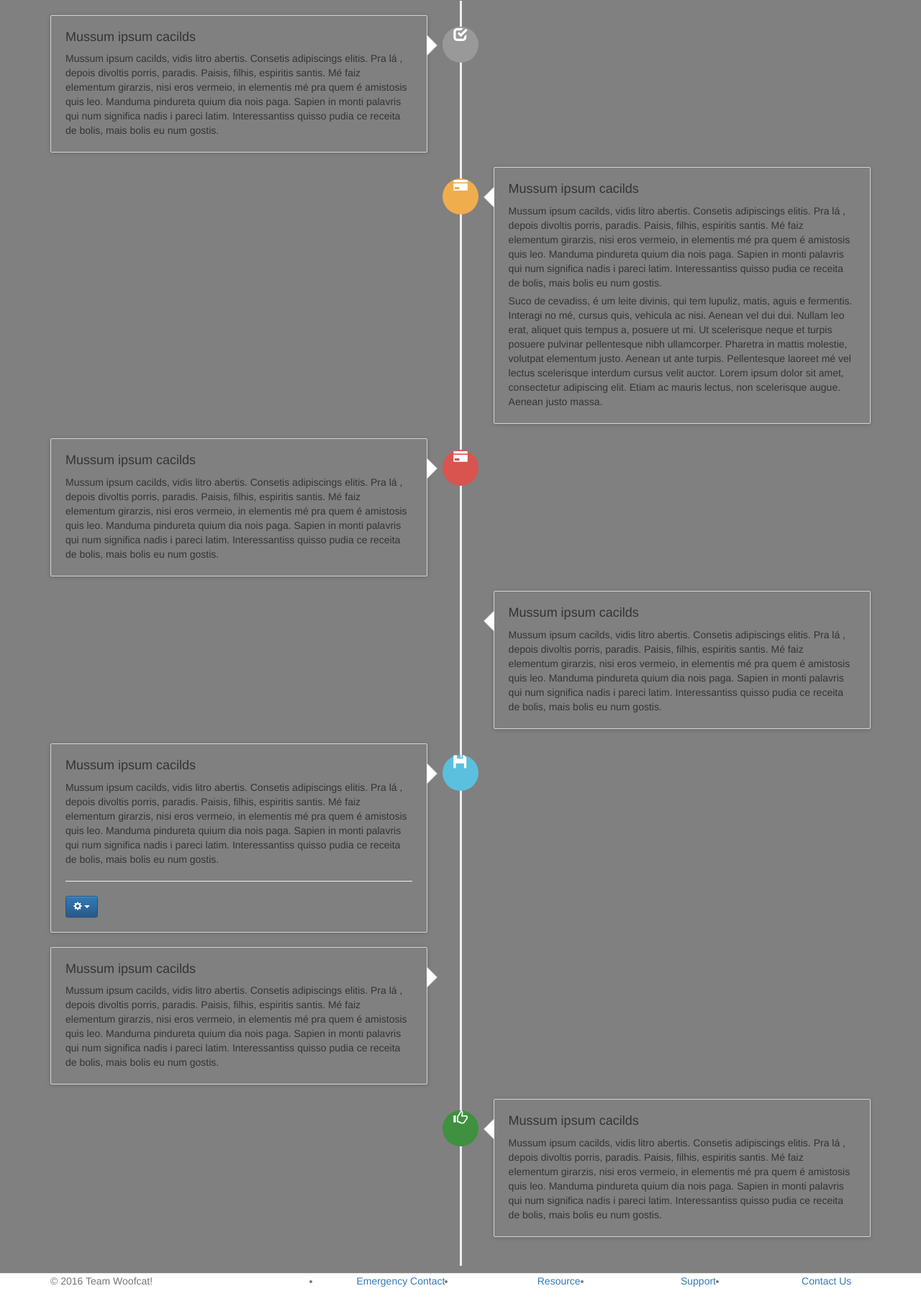
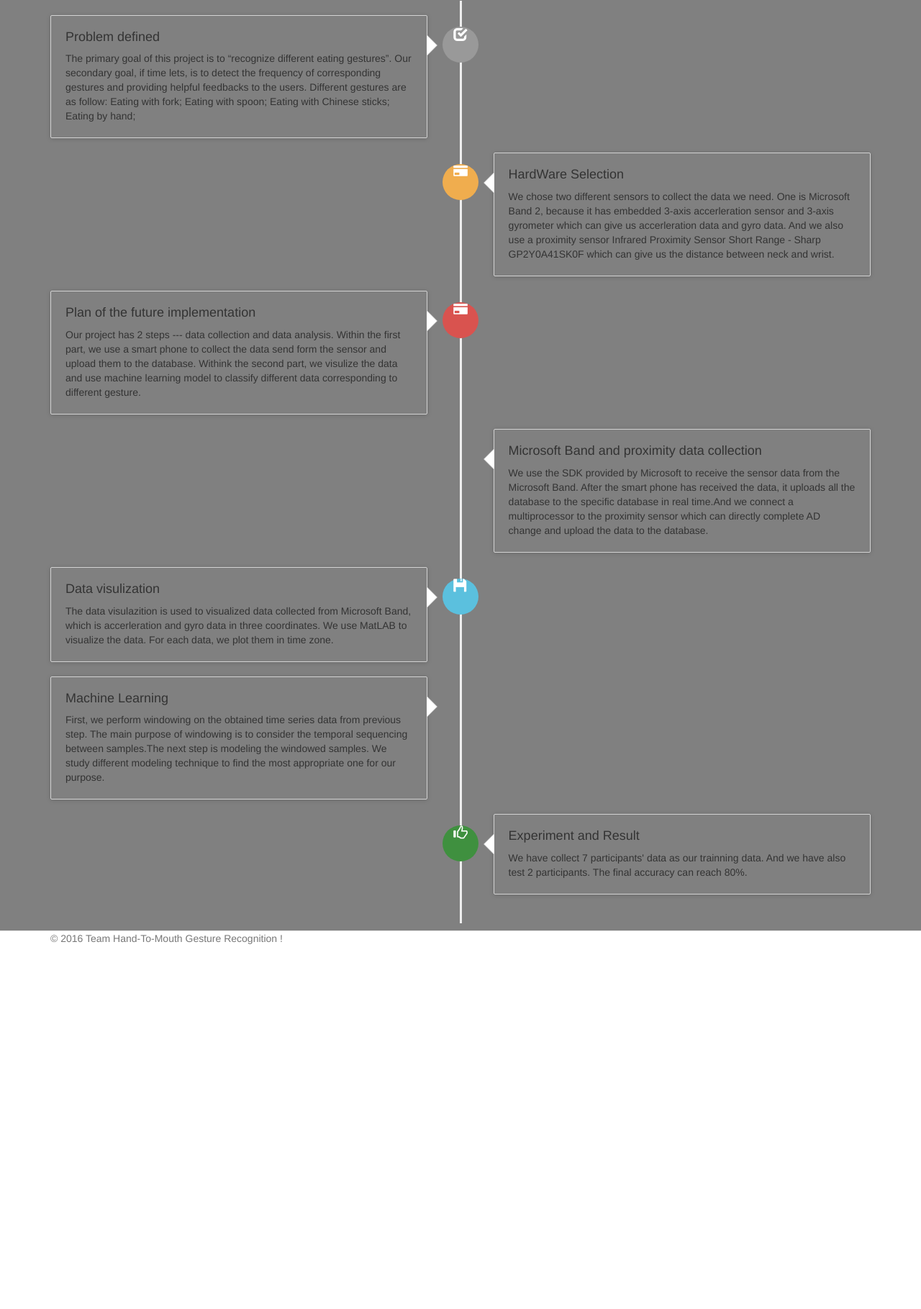
Before and after one commit to caffery24/mHealthPoject---WebPresentation, a plain HTML site: page process.html in a window 1280 px wide. Shown: the part 120-1939 px from the top of the page at 72% size. After the commit the page ends 1463 px from the top, so only its background shows below. Drawn offline with nearby package versions, Linux system fonts and the light colour scheme.

Commit message:
upload the web and finalize the web

```diff
--- a/process.html
+++ b/process.html
@@ -1,6 +1,8 @@
 <!-- IE Edge Meta Tag -->
 <meta http-equiv="X-UA-Compatible" content="IE=edge">
 <!-- Viewport -->
+<meta http-equiv="Content-Type" content="text/html;charset=UTF-8">
+
 <meta name="viewport" content="width=device-width, initial-scale=1">
 <!-- Minified CSS -->
 <link rel="stylesheet" href="https://maxcdn.bootstrapcdn.com/bootstrap/3.3.5/css/bootstrap.min.css">
@@ -46,12 +48,17 @@
       <div class="timeline-badge"><i class="glyphicon glyphicon-check"></i></div>
       <div class="timeline-panel">
         <div class="timeline-heading">
-          <h4 class="timeline-title">Mussum ipsum cacilds</h4>
+          <h4 class="timeline-title">Problem defined </h4>
 
         </div>
         <div class="timeline-body">
-          <p>Mussum ipsum cacilds, vidis litro abertis. Consetis adipiscings elitis. Pra lá , depois divoltis porris, paradis. Paisis, filhis, espiritis santis. Mé faiz elementum girarzis, nisi eros vermeio, in elementis mé pra quem é amistosis quis leo.
-            Manduma pindureta quium dia nois paga. Sapien in monti palavris qui num significa nadis i pareci latim. Interessantiss quisso pudia ce receita de bolis, mais bolis eu num gostis.</p>
+          <p>The primary goal of this project is to “recognize different eating gestures”. Our secondary goal, if time lets, is to detect the frequency of corresponding gestures and providing helpful feedbacks to the users.
+          Different gestures are as follow:
+           Eating with fork;
+           Eating with spoon;
+           Eating with Chinese sticks;
+           Eating by hand;
+</p>
         </div>
       </div>
     </li>
@@ -59,14 +66,10 @@
       <div class="timeline-badge warning"><i class="glyphicon glyphicon-credit-card"></i></div>
       <div class="timeline-panel">
         <div class="timeline-heading">
-          <h4 class="timeline-title">Mussum ipsum cacilds</h4>
+          <h4 class="timeline-title">HardWare Selection </h4>
         </div>
         <div class="timeline-body">
-          <p>Mussum ipsum cacilds, vidis litro abertis. Consetis adipiscings elitis. Pra lá , depois divoltis porris, paradis. Paisis, filhis, espiritis santis. Mé faiz elementum girarzis, nisi eros vermeio, in elementis mé pra quem é amistosis quis leo.
-            Manduma pindureta quium dia nois paga. Sapien in monti palavris qui num significa nadis i pareci latim. Interessantiss quisso pudia ce receita de bolis, mais bolis eu num gostis.</p>
-          <p>Suco de cevadiss, é um leite divinis, qui tem lupuliz, matis, aguis e fermentis. Interagi no mé, cursus quis, vehicula ac nisi. Aenean vel dui dui. Nullam leo erat, aliquet quis tempus a, posuere ut mi. Ut scelerisque neque et turpis posuere
-            pulvinar pellentesque nibh ullamcorper. Pharetra in mattis molestie, volutpat elementum justo. Aenean ut ante turpis. Pellentesque laoreet mé vel lectus scelerisque interdum cursus velit auctor. Lorem ipsum dolor sit amet, consectetur adipiscing
-            elit. Etiam ac mauris lectus, non scelerisque augue. Aenean justo massa.</p>
+          <p>We chose two different sensors to collect the data we need. One is Microsoft Band 2, because it has embedded 3-axis accerleration sensor and 3-axis gyrometer which can give us accerleration data and gyro data. And we also use a proximity sensor Infrared Proximity Sensor Short Range - Sharp GP2Y0A41SK0F  which can give us the distance between neck and wrist.</p>
         </div>
       </div>
     </li>
@@ -74,22 +77,20 @@
       <div class="timeline-badge danger"><i class="glyphicon glyphicon-credit-card"></i></div>
       <div class="timeline-panel">
         <div class="timeline-heading">
-          <h4 class="timeline-title">Mussum ipsum cacilds</h4>
+          <h4 class="timeline-title">Plan of the future implementation</h4>
         </div>
         <div class="timeline-body">
-          <p>Mussum ipsum cacilds, vidis litro abertis. Consetis adipiscings elitis. Pra lá , depois divoltis porris, paradis. Paisis, filhis, espiritis santis. Mé faiz elementum girarzis, nisi eros vermeio, in elementis mé pra quem é amistosis quis leo.
-            Manduma pindureta quium dia nois paga. Sapien in monti palavris qui num significa nadis i pareci latim. Interessantiss quisso pudia ce receita de bolis, mais bolis eu num gostis.</p>
+          <p>Our project has 2 steps --- data collection and data analysis. Within the first part, we use a smart phone to collect the data send form the sensor and upload them to the database. Withink the second part, we visulize the data and use machine learning model to classify different data corresponding to different gesture.</p>
         </div>
       </div>
     </li>
     <li class="timeline-inverted">
       <div class="timeline-panel">
         <div class="timeline-heading">
-          <h4 class="timeline-title">Mussum ipsum cacilds</h4>
+          <h4 class="timeline-title">Microsoft Band and proximity data collection </h4>
         </div>
         <div class="timeline-body">
-          <p>Mussum ipsum cacilds, vidis litro abertis. Consetis adipiscings elitis. Pra lá , depois divoltis porris, paradis. Paisis, filhis, espiritis santis. Mé faiz elementum girarzis, nisi eros vermeio, in elementis mé pra quem é amistosis quis leo.
-            Manduma pindureta quium dia nois paga. Sapien in monti palavris qui num significa nadis i pareci latim. Interessantiss quisso pudia ce receita de bolis, mais bolis eu num gostis.</p>
+          <p>We use the SDK provided by Microsoft to receive the sensor data from the Microsoft Band. After the smart phone has received the data, it uploads all the database to the specific database in real time.And we connect a multiprocessor to the proximity sensor which can directly complete AD change and upload the data to the database.</p>
         </div>
       </div>
     </li>
@@ -97,35 +98,20 @@
       <div class="timeline-badge info"><i class="glyphicon glyphicon-floppy-disk"></i></div>
       <div class="timeline-panel">
         <div class="timeline-heading">
-          <h4 class="timeline-title">Mussum ipsum cacilds</h4>
+          <h4 class="timeline-title">Data visulization </h4>
         </div>
         <div class="timeline-body">
-          <p>Mussum ipsum cacilds, vidis litro abertis. Consetis adipiscings elitis. Pra lá , depois divoltis porris, paradis. Paisis, filhis, espiritis santis. Mé faiz elementum girarzis, nisi eros vermeio, in elementis mé pra quem é amistosis quis leo.
-            Manduma pindureta quium dia nois paga. Sapien in monti palavris qui num significa nadis i pareci latim. Interessantiss quisso pudia ce receita de bolis, mais bolis eu num gostis.</p>
-          <hr>
-          <div class="btn-group">
-            <button type="button" class="btn btn-primary btn-sm dropdown-toggle" data-toggle="dropdown">
-              <i class="glyphicon glyphicon-cog"></i> <span class="caret"></span>
-            </button>
-            <ul class="dropdown-menu" role="menu">
-              <li><a href="#">Action</a></li>
-              <li><a href="#">Another action</a></li>
-              <li><a href="#">Something else here</a></li>
-              <li class="divider"></li>
-              <li><a href="#">Separated link</a></li>
-            </ul>
-          </div>
+          <p>The data visulazition is used to visualized data collected from Microsoft Band, which is accerleration and gyro data in three coordinates. We use MatLAB to visualize the data. For each data, we plot them in time zone.</p>
         </div>
       </div>
     </li>
     <li>
       <div class="timeline-panel">
         <div class="timeline-heading">
-          <h4 class="timeline-title">Mussum ipsum cacilds</h4>
+          <h4 class="timeline-title">Machine Learning</h4>
         </div>
         <div class="timeline-body">
-          <p>Mussum ipsum cacilds, vidis litro abertis. Consetis adipiscings elitis. Pra lá , depois divoltis porris, paradis. Paisis, filhis, espiritis santis. Mé faiz elementum girarzis, nisi eros vermeio, in elementis mé pra quem é amistosis quis leo.
-            Manduma pindureta quium dia nois paga. Sapien in monti palavris qui num significa nadis i pareci latim. Interessantiss quisso pudia ce receita de bolis, mais bolis eu num gostis.</p>
+          <p>First, we perform windowing on the obtained time series data from previous step. The main purpose of windowing is to consider the temporal sequencing between samples.The next step is modeling the windowed samples. We study different modeling technique to find the most appropriate one for our purpose. </p>
         </div>
       </div>
     </li>
@@ -133,11 +119,10 @@
       <div class="timeline-badge success"><i class="glyphicon glyphicon-thumbs-up"></i></div>
       <div class="timeline-panel">
         <div class="timeline-heading">
-          <h4 class="timeline-title">Mussum ipsum cacilds</h4>
+          <h4 class="timeline-title">Experiment and Result</h4>
         </div>
         <div class="timeline-body">
-          <p>Mussum ipsum cacilds, vidis litro abertis. Consetis adipiscings elitis. Pra lá , depois divoltis porris, paradis. Paisis, filhis, espiritis santis. Mé faiz elementum girarzis, nisi eros vermeio, in elementis mé pra quem é amistosis quis leo.
-            Manduma pindureta quium dia nois paga. Sapien in monti palavris qui num significa nadis i pareci latim. Interessantiss quisso pudia ce receita de bolis, mais bolis eu num gostis.</p>
+          <p>We have collect 7 participants' data as our trainning data. And we have also test 2 participants. The final accuracy can reach 80%.</p>
         </div>
       </div>
     </li>
@@ -147,21 +132,8 @@
         <footer class="footer">
         <div class="container">
             <div class="row">
-                <p class="col-xs-4">&copy; 2016 Team Woofcat!</p>
-                <ul class="text-right">
-                    <li class="col-xs-2">
-                        <a href="#">Emergency Contact</a>
-                    </li>
-                    <li class="col-xs-2">
-                        <a href="#">Resource</a>
-                    </li>
-                    <li class="col-xs-2">
-                        <a href="#">Support</a>
-                    </li>
-                    <li class="col-xs-2">
-                        <a href="#">Contact Us</a>
-                    </li>
-                </ul>
+                           <p class="col-xs-4">&copy; 2016 Team Hand-To-Mouth Gesture Recognition !</p>
+
             </div>
         </div>
     </footer>
--- a/style.css
+++ b/style.css
@@ -207,7 +207,21 @@ div#mainpage-search {
     margin-bottom: 0px;
 
 }
+div#source {
+  width: 100%;
+    height: 600px;
+    margin: 0 0 0 0;
+    padding: 0 0 0 100;
+    background-color: darkgray;
 
+}
+div#desc {
+    height: 600px;
+    margin-bottom: 0px;
+    margin-left: 10px;
+    padding: 0 0 0 0;
+
+}
 div.mainpage-list a:hover{
     color: rgb(35, 82, 200);
 }
```
Also changed, not shown: contact.html (+3 -16 lines), description.html (+11 -21 lines), index.html (+5 -17 lines), result.html (+3 -16 lines), source.html (+9 -20 lines).
